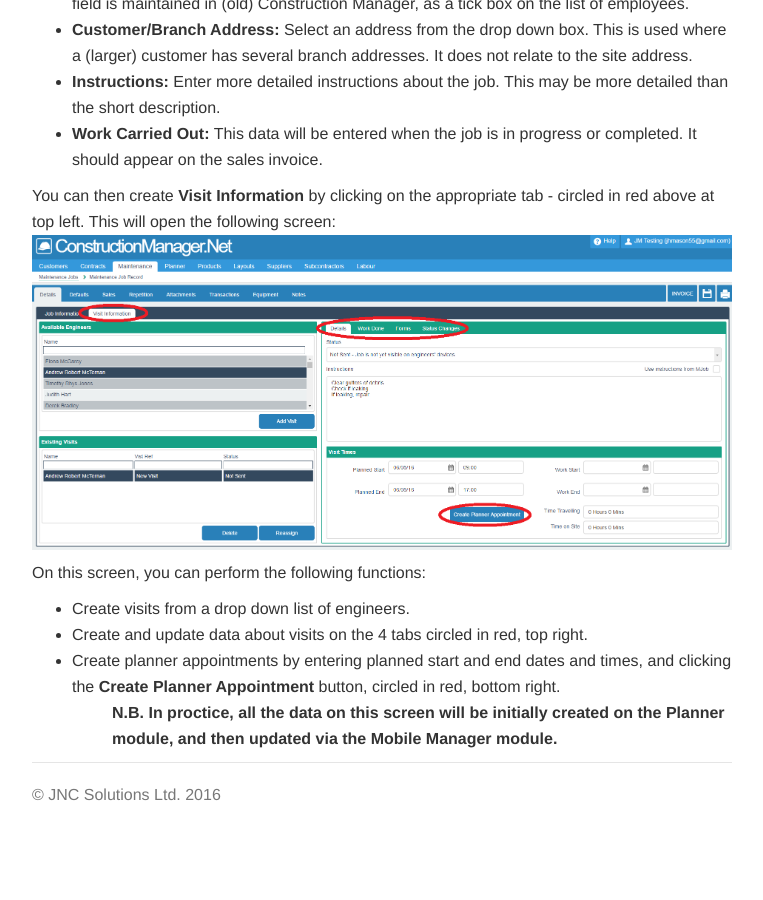
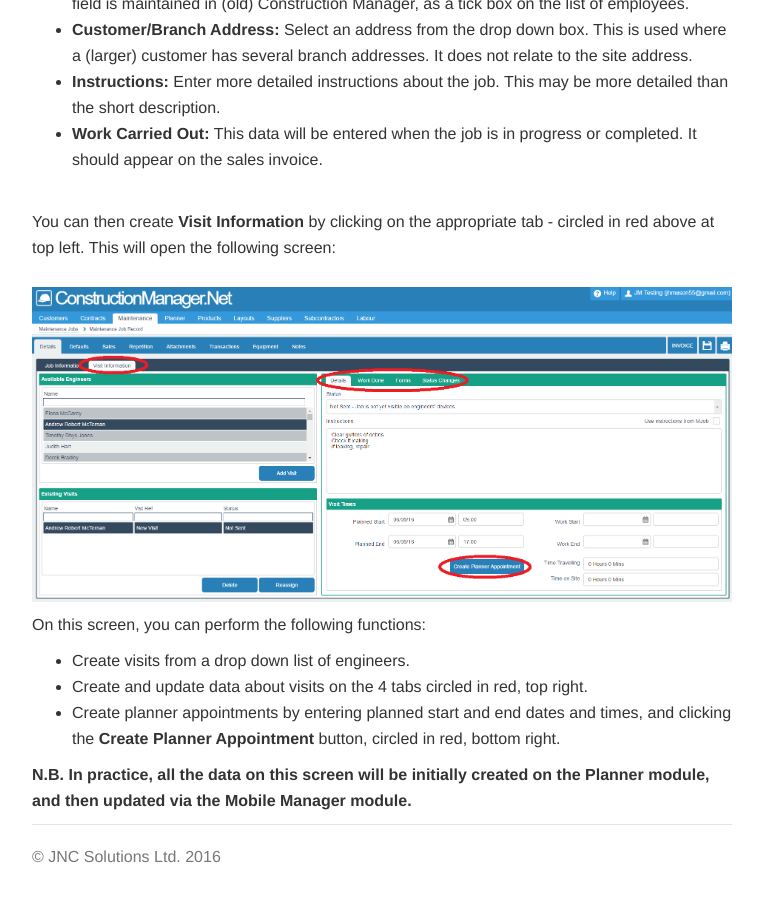
Before and after one commit to JNCSolutions/ConstructionManagerDocs, a Jekyll site: the page built from maintenance.html, in a window 1280 px wide and 900 px high, scrolled down 2770 px. Shown: the whole window, without its empty margins (258-1021 px from the left). Built offline with Jekyll 4.4.1, drawn with Linux system fonts in a browser that asks for light colours; before the commit the page ends 3608 px from its top, so only the background shows below that.

Commit message:
Update maintenance.html

```diff
--- a/maintenance.html
+++ b/maintenance.html
@@ -96,10 +96,10 @@ title: Maintenance
           <li><b>Work Carried Out:</b> This data will be entered when the job is in progress or completed.
                   It should appear on the sales invoice.</li>
       </ul>
-
+      <br>
       <p>You can then create <b>Visit Information</b> by clicking on the appropriate tab - circled in red above at top left.
           This will open the following screen:
-          <br>
+          <br> <br>
       <img src="img/Maintenance_Create_02.PNG" style="width: 100%;">
       <p>On this screen, you can perform the following functions:</p>
         <ul>
@@ -107,8 +107,8 @@ title: Maintenance
           <li>Create and update data about visits on the 4 tabs circled in red, top right.</li>
           <li>Create planner appointments by entering planned start and end dates and times,
               and clicking the <b>Create Planner Appointment</b> button, circled in red, bottom right.</li>
-        <ul>
-        <p><b>N.B. In proctice, all the data on this screen will be initially created on the Planner module,
+        </ul>
+        <p><b>N.B. In practice, all the data on this screen will be initially created on the Planner module,
         and then updated via the Mobile Manager module.</b></p>
 
 
```
